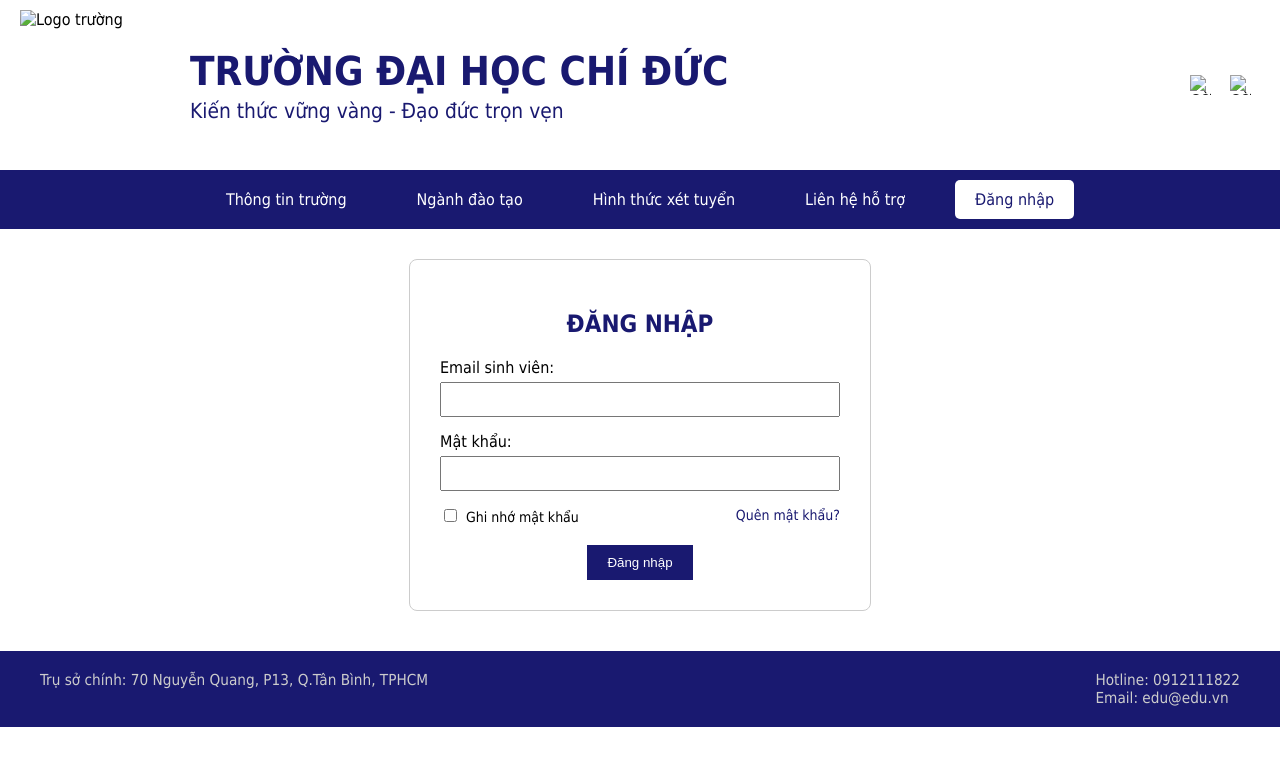
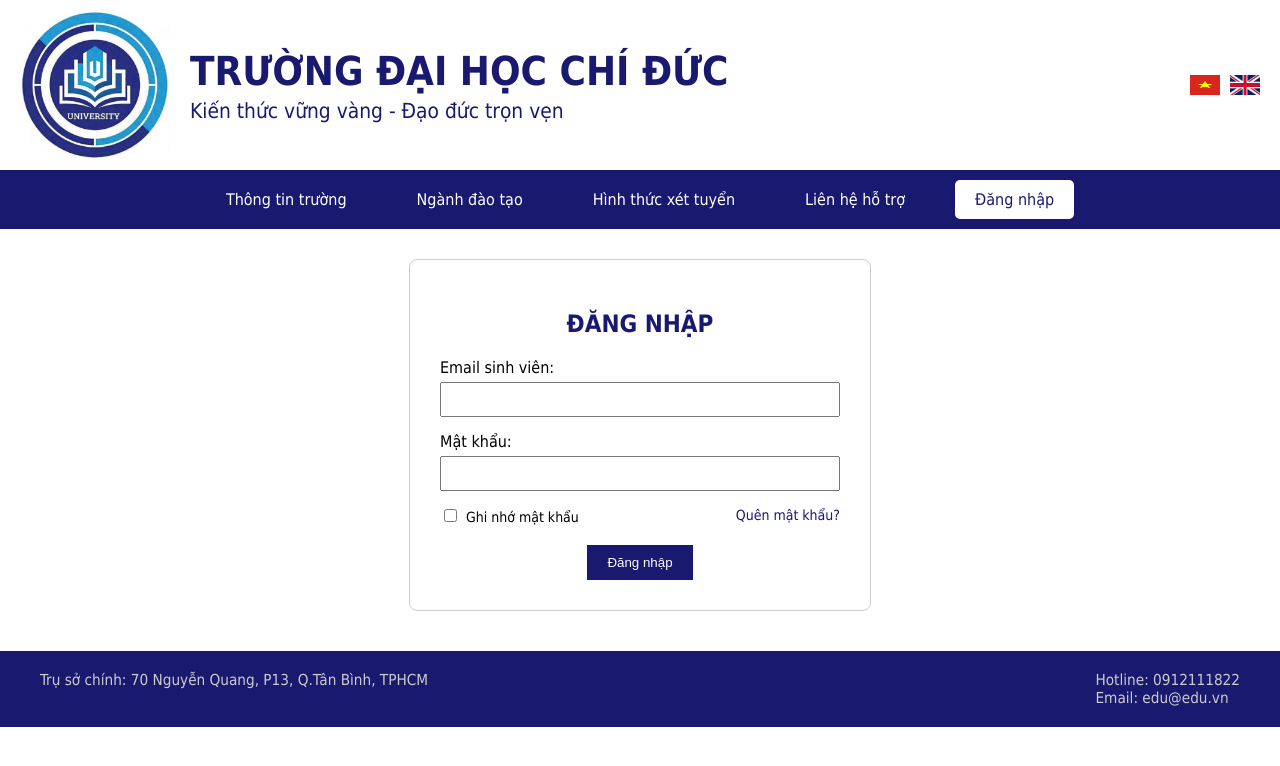
Before and after one commit to nguyenhomythu/dangnhap_gibhub, a plain HTML site: page dangnhap.html in a window 1280 px wide. Drawn offline with Linux system fonts and the light colour scheme.

Commit message:
Update dangnhap.html

```diff
--- a/dangnhap.html
+++ b/dangnhap.html
@@ -157,14 +157,14 @@
 
   <header>
     <div class="logo-row">
-      <img src="images/logo.jpg" alt="Logo trường" width="150",Height="150" class="logo-img">
+      <img src="logo.jpg" alt="Logo trường" width="150",Height="150" class="logo-img">
       <div class="text-block">
         <h1>TRƯỜNG ĐẠI HỌC CHÍ ĐỨC</h1>
         <p>Kiến thức vững vàng - Đạo đức trọn vẹn</p>
       </div>
       <div class="flag-icons">
-      <img src="images/VN.png" alt="CỜ VIỆT NAM" width="150",Height="150">
-        <img src="images/UK.png" alt="CỜ ANH" width="150",Height="150">
+      <img src="VN.png" alt="CỜ VIỆT NAM" width="150",Height="150">
+        <img src="UK.png" alt="CỜ ANH" width="150",Height="150">
       </div>
     </div>
   </header>
```
